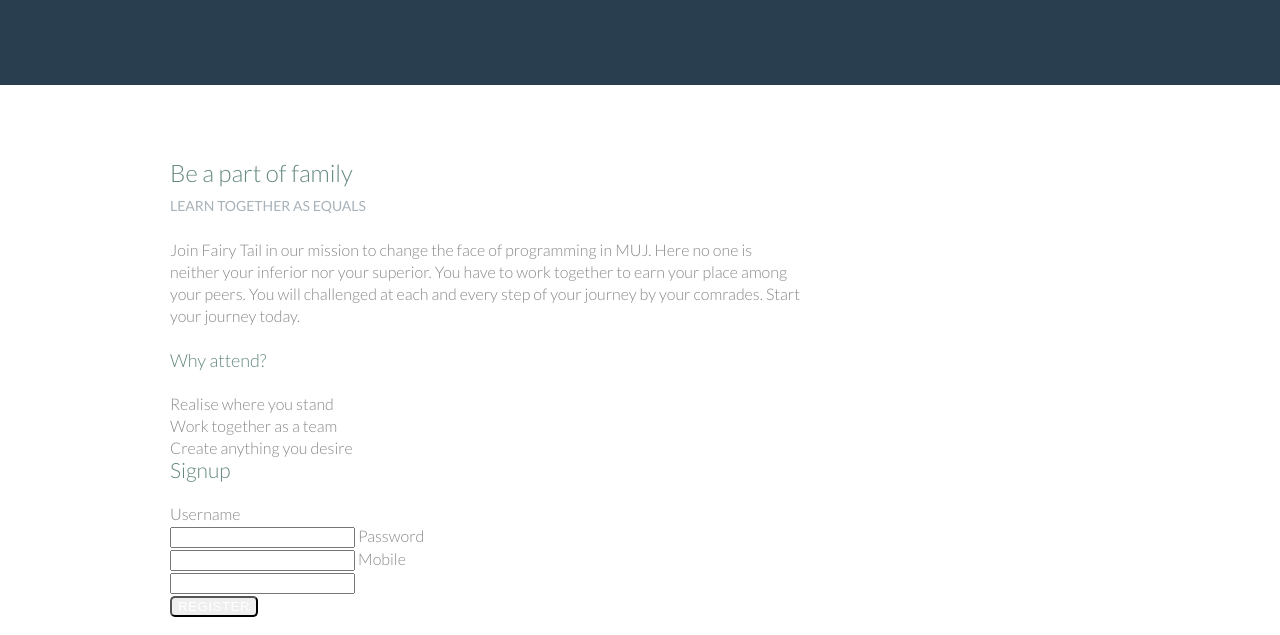
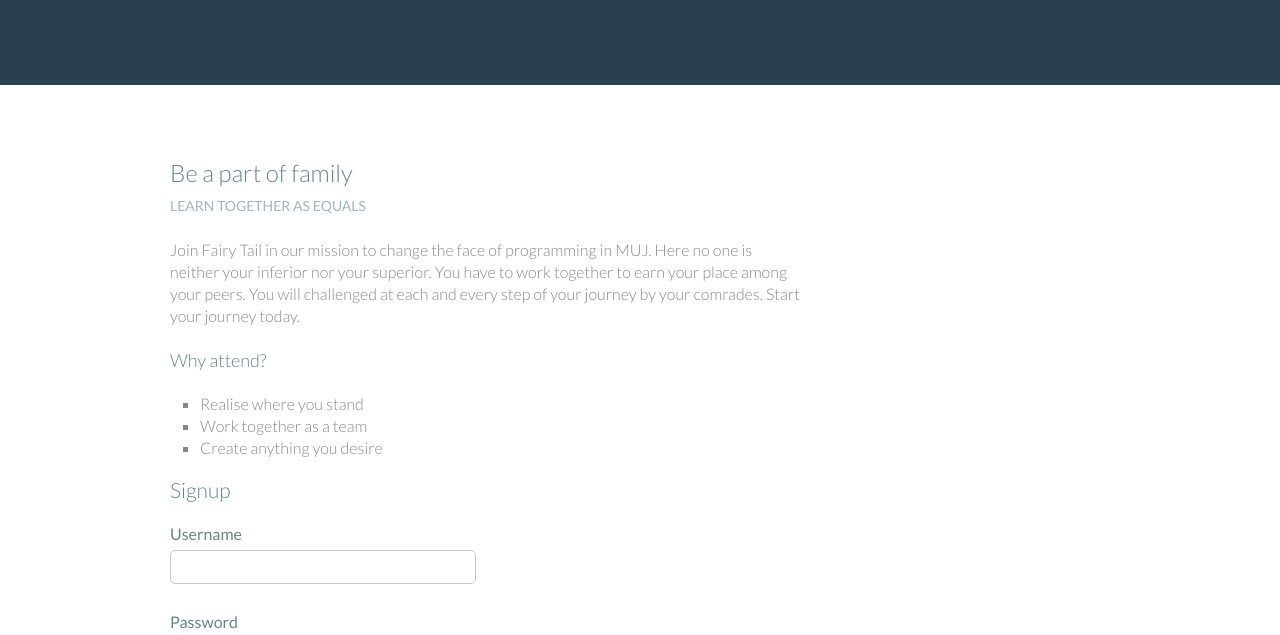
Before and after one commit to RohitRoy741/FairyTail.github.io, a plain HTML site: page Register.html in a window 1280 px wide. Shown: the part 289-924 px from the top of the page. Drawn offline with Linux system fonts and the light colour scheme.

Commit message:
Update main.css

```diff
--- a/Assets/Stylesheets/main.css
+++ b/Assets/Stylesheets/main.css
@@ -229,3 +229,37 @@ nav{
 .primary-nav a{
   padding-right: 10px;
 }
+input{
+  font: 300 16px/22px "Lato", "Open Sans", "Helvetica Neue", Helvetica, Arial, sans-serif;
+}
+.why-attend{
+  list-style: square;
+  padding: 0 0 20px 30px;
+}
+form{
+  margin-bottom: 22px;
+}
+.register-group label{
+  color: #648880;
+  cursor: pointer;
+  font-weight: 400;
+  display: block;
+}
+.register-group input{
+  border: 1px solid #c6c9cc;
+  border-radius: 5px;
+  color: #888;
+  display: block;
+  margin: 5px 0 27px 0;
+  padding: 5px 8px;
+  width: 100%;
+}
+.btn-default{
+  border: 0;
+  background: #648880;
+  padding: 11px 30px;
+  font-size: 14px;
+}
+.btn-default:hover{
+  background: #77a198;
+}
```
